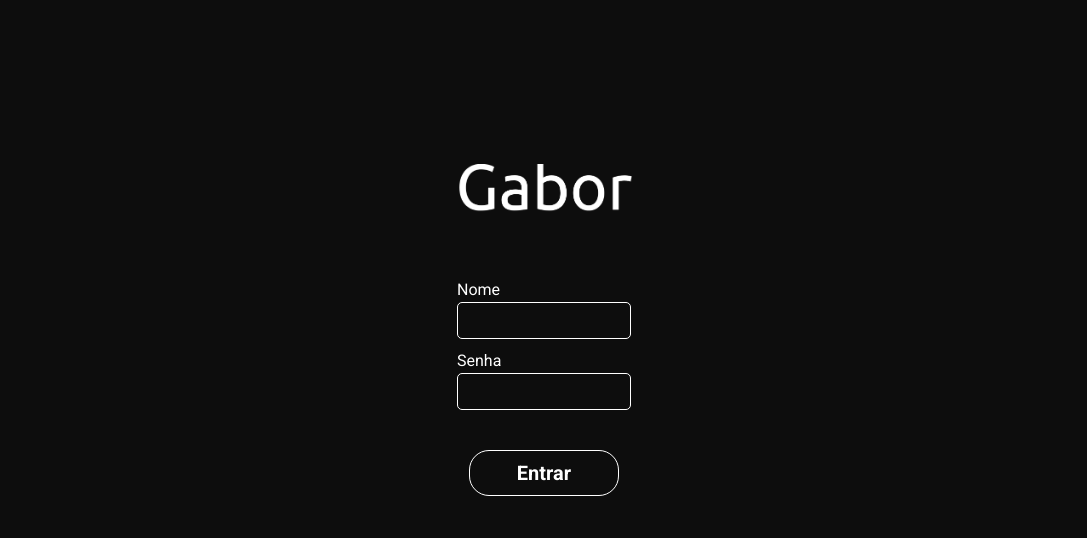
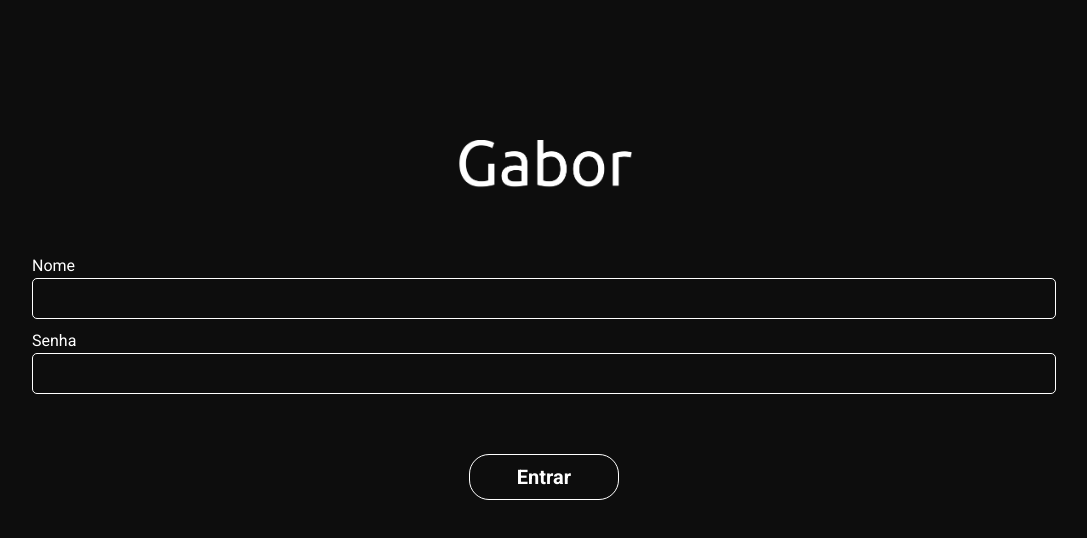
Before and after one commit to galindoptbr/GaborArmazem, a React (Vite) app: page / in a window 1280 px wide. Shown: the top 538 px of the page, without its empty margins (96-1183 px from the left). Built offline with nearby package versions, Linux system fonts and the light colour scheme.

Commit message:
styles prod

```diff
--- a/src/assets/Pages/Login/Login.module.css
+++ b/src/assets/Pages/Login/Login.module.css
@@ -30,6 +30,10 @@
     color: #ffff;
     border-radius: 5px;
     padding: 10px;
+    width: 80vw;
+    font-size: 16px;
+    font-weight: 600;
+
 }
 
 .btn {
@@ -43,5 +47,5 @@
     padding: 10px;
     border-radius: 20px;
     width: 150px;
-    margin: 2em auto;
+    margin: 3em auto;
 }
```
